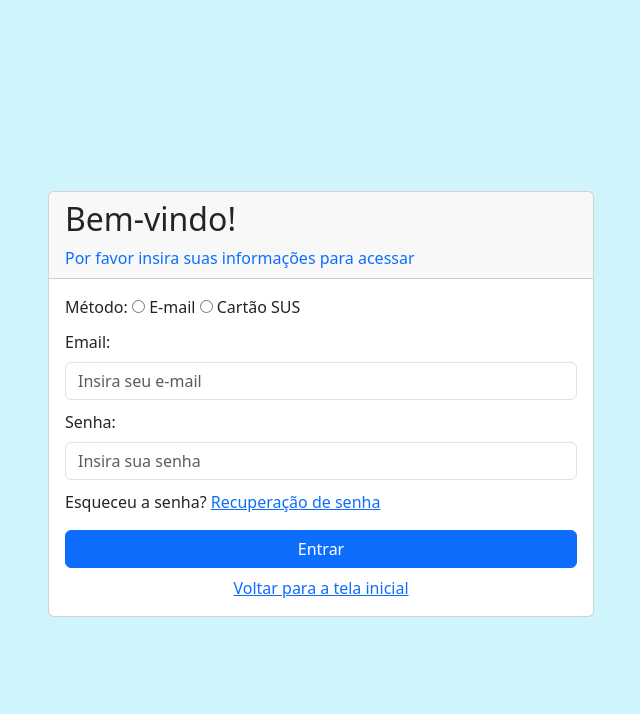
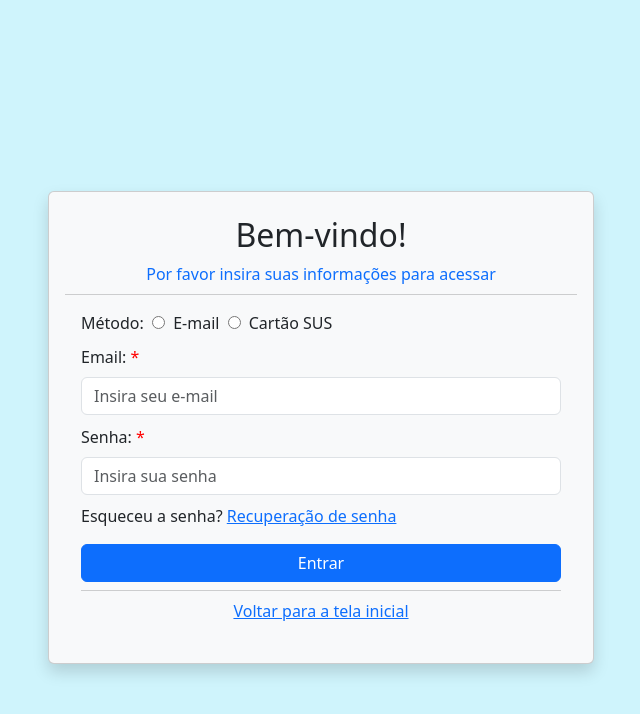
Before and after one commit to Matheusl-Silva/ProjetoDesenv, a PHP site: page /login.html in a window 1280 px wide. Shown: the top 714 px of the page, without its empty margins (319-959 px from the left). Run offline with PHP 8.4, Linux system fonts and the light colour scheme.

```diff
--- a/login.html
+++ b/login.html
@@ -11,34 +11,34 @@
     <div class="container">
       <div class="row justify-content-center">
         <div class="col-md-6">
-          <div class="card">
-            <div class="card-header">
+          <div class="card shadow p-3 mb-5 bg-body-tertiary rounded">
+            <div class="card-header bg-body-tertiary text-center">
               <h2>Bem-vindo!</h2>
               <div class="logo-text text-primary">Por favor insira suas informações para acessar</div>
             </div>
-            <div class="card-body">
+            <div class="card-body bg-body-tertiary">
               <form>
                 <div class="form-group mb-2" id="metodo">
                     <span>Método:</span>
-                    <input type="radio" id="rademail" name="metodo">
+                    <input class="m-1" type="radio" id="rademail" name="metodo">
                     <label for="rademail">E-mail</label>
-                    <input type="radio" id="radcartao" name="metodo">
+                    <input class="m-1" type="radio" id="radcartao" name="metodo">
                     <label for="radcartao">Cartão SUS</label>
                 </div>
                 <div class="form-group">
-                  <label for="email" class="form-label">Email:</label>
-                  <input type="email" class="form-control mb-2" id="email" placeholder="Insira seu e-mail">
+                  <label for="email" class="form-label">Email: <span style="color: red;">*</span></label>
+                  <input type="email" class="form-control mb-2" id="email" placeholder="Insira seu e-mail" required>
                 </div>
                 <div class="form-group">
-                  <label for="senha" class="form-label">Senha:</label>
-                  <input type="password" class="form-control mb-2" placeholder="Insira sua senha">
+                  <label for="senha" class="form-label">Senha: <span style="color: red;">*</span></label>
+                  <input type="password" class="form-control mb-2" placeholder="Insira sua senha" required minlength="8">
                 </div>
                 <div class="col-12">
                   <span>Esqueceu a senha?</span>
                   <a href="recover.html">Recuperação de senha</a>
                 </div>
                 <button type="submit" class="btn btn-primary col-12 mt-3 mb-2">Entrar</button>
-                <div class="d-flex justify-content-center">
+                <div class="card-footer bg-body-tertiary d-flex justify-content-center">
                   <a href="index.html">Voltar para a tela inicial</a>
                 </div>
               </form>
```
Also changed, not shown: css/style.css (+20 -0 lines), index.html (+5 -4 lines), recover.html (+6 -8 lines), imagens/health.png (added).
